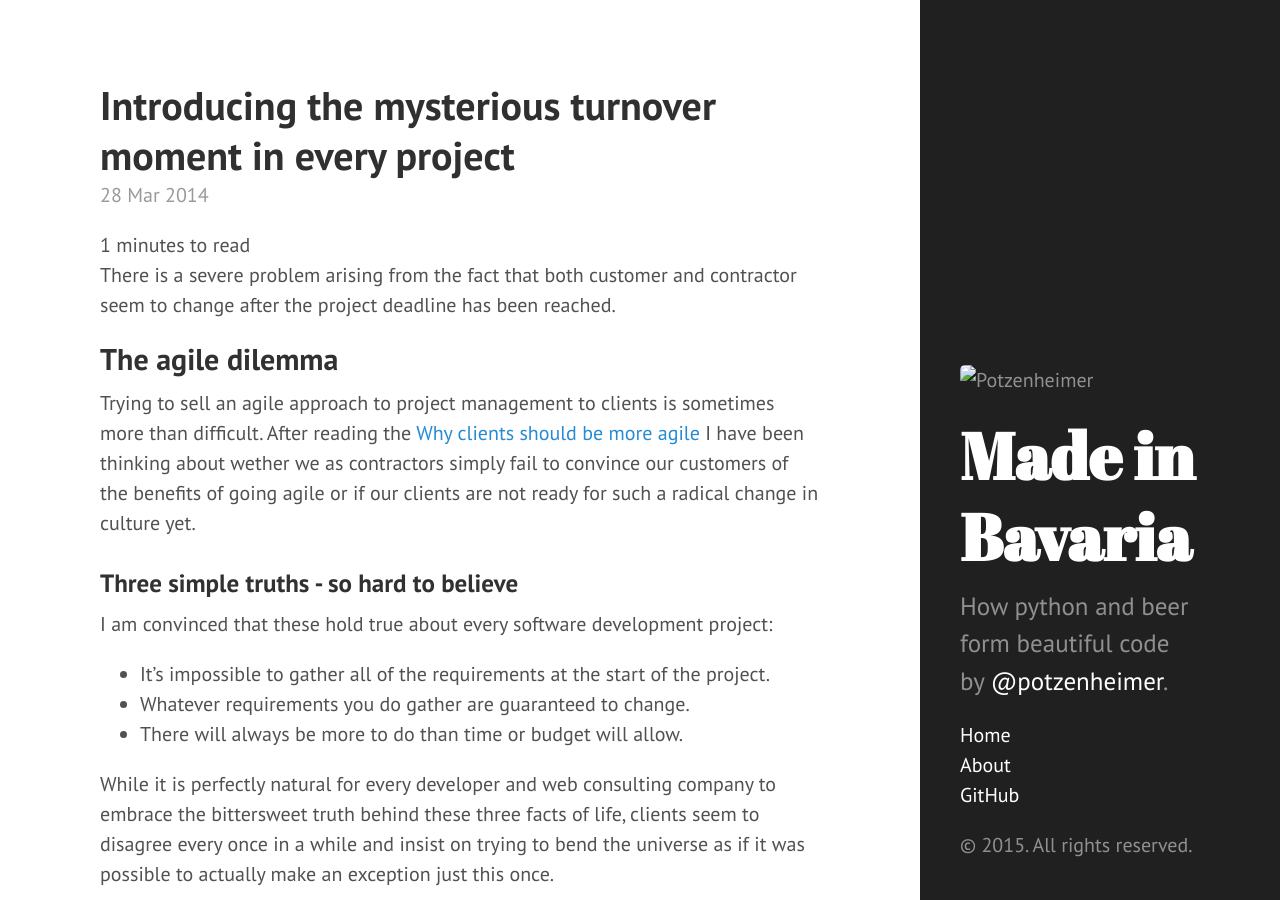
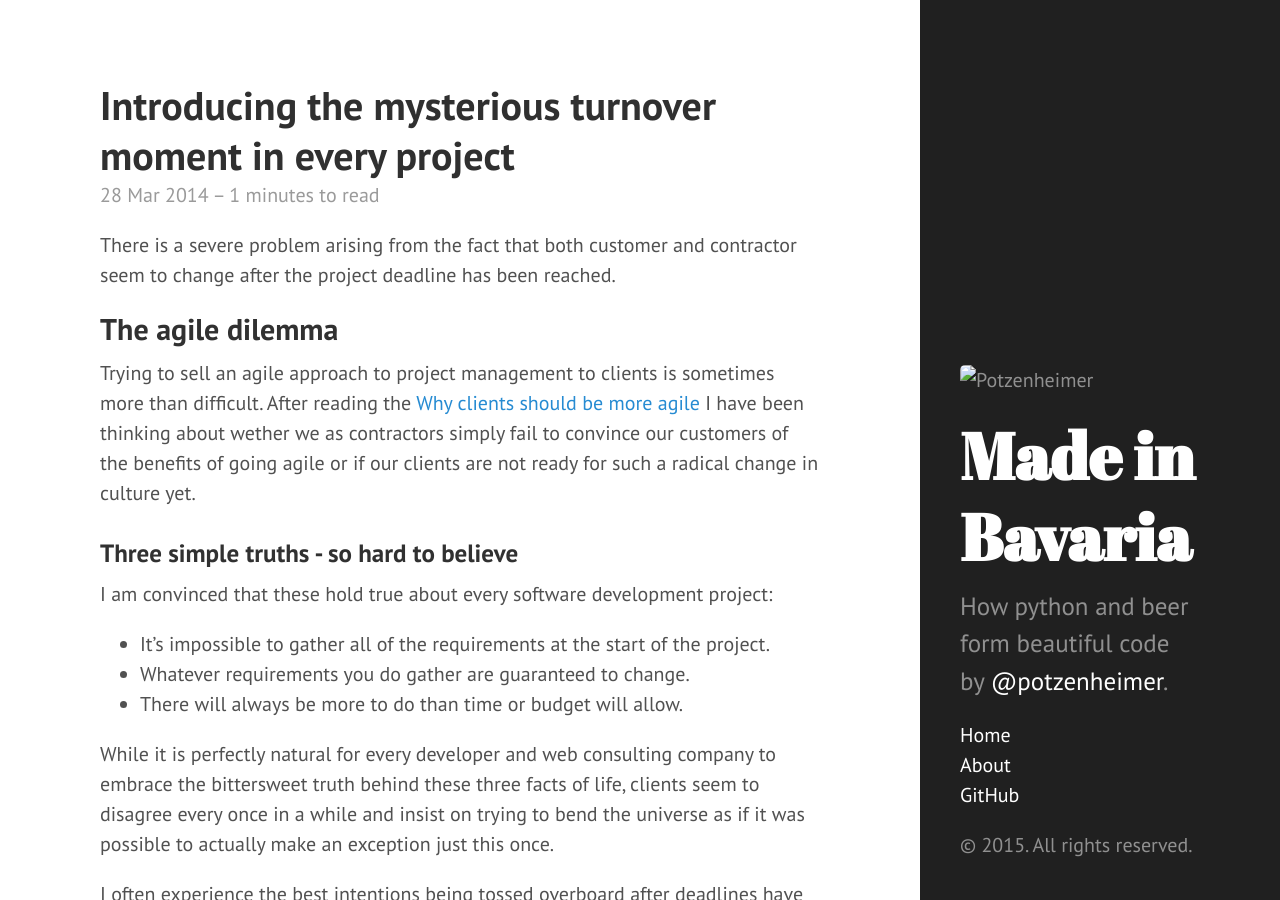
Before and after one commit to potzenheimer/potzenheimer.github.io, a Jekyll site: the page built from _posts/2014-03-28-introducing.md, in a window 1280 px wide and 900 px high. Built offline with Jekyll 4.4.1, drawn with Linux system fonts in a browser that asks for light colours.

Commit message:
Update post.html
Move reading time to post date block

```diff
--- a/_layouts/post.html
+++ b/_layouts/post.html
@@ -4,14 +4,15 @@ layout: default
 
 <div class="post">
   <h1 class="post-title">{{ page.title }}</h1>
-  <span class="post-date">{{ page.date | date_to_string }}</span>
-  <span class="port-reading-time">
+  <span class="post-date">{{ page.date | date_to_string }}
+    <span class="post-reading-time">&ndash;
       {% capture words %}
         {{ page.content | number_of_words | minus: 180 }}
       {% endcapture %}
       {% unless words contains "-" %}
         {{ words | plus: 180 | divided_by: 180 | append: " minutes to read" }}
       {% endunless %}
+    </span>
   </span>
   {{ content }}
 </div>
```
Lines whose indentation alone changed are shown as unchanged.
